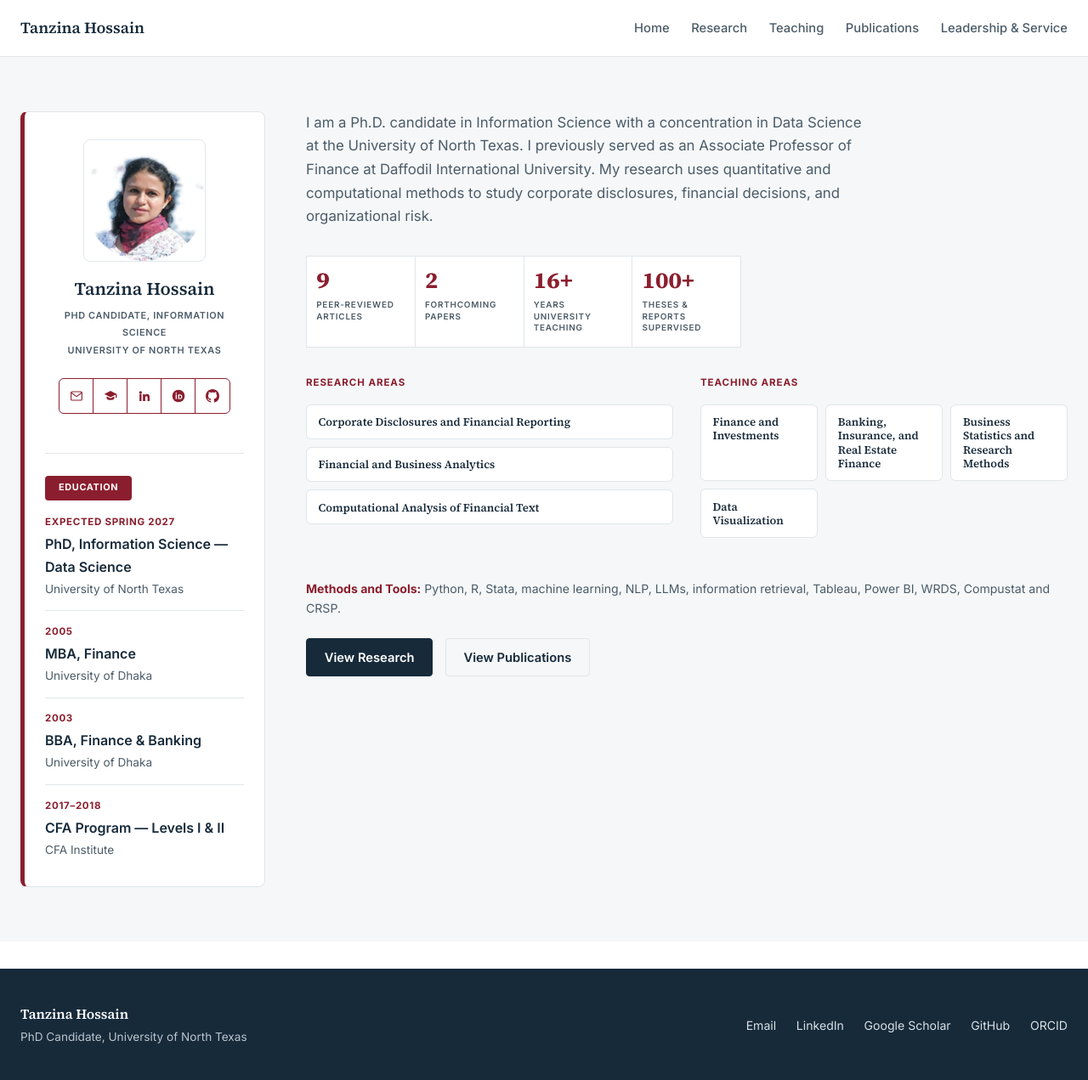
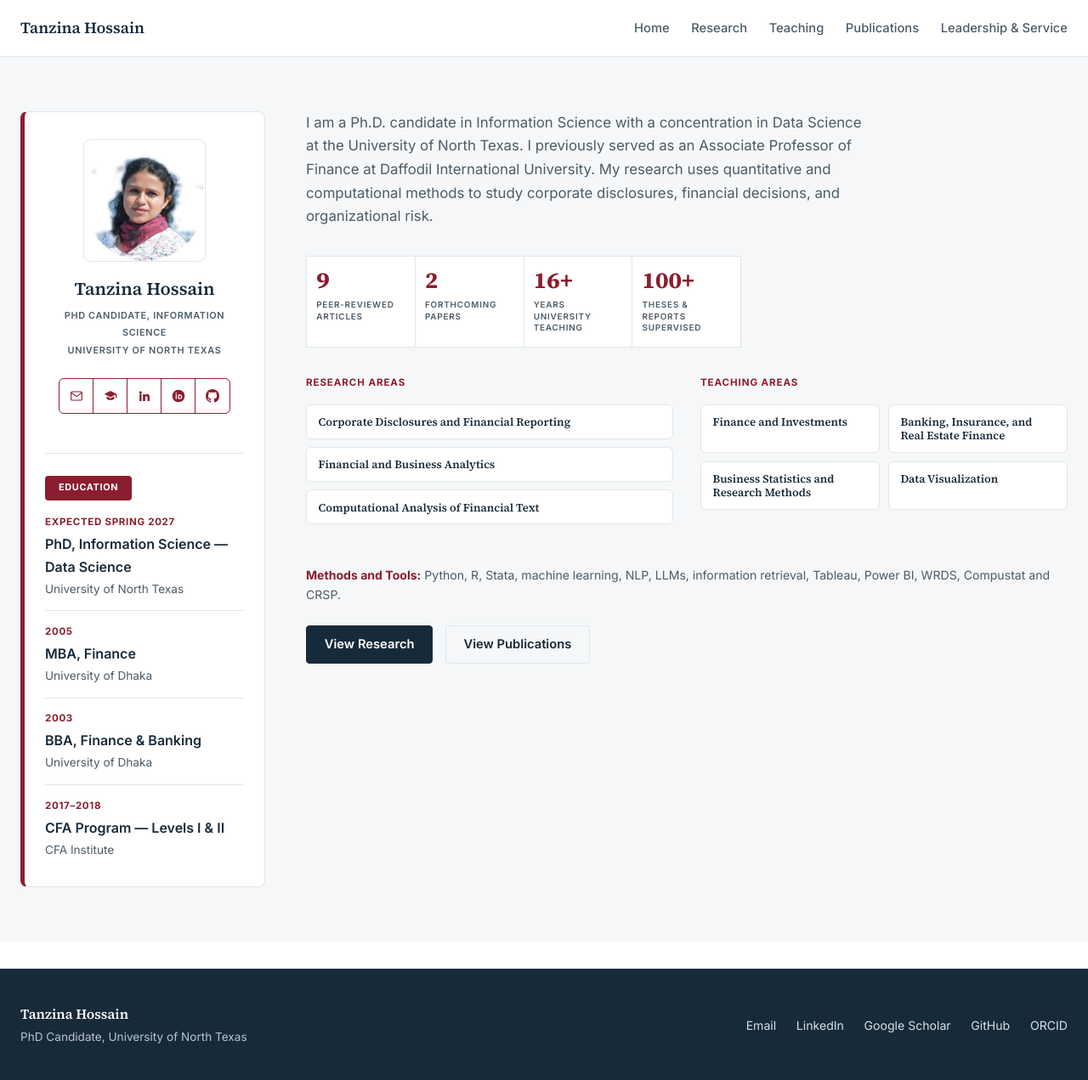
Before and after one commit to tanzinahossain/tanzinahossain.github.io, a Jekyll site: the page built from index.html, in a window 1280 px wide. Shown: the whole page at 85% size. Built offline with Jekyll 4.4.1, drawn with Linux system fonts in a browser that asks for light colours.

Commit message:
Set Home Teaching Areas grid to 2x2 for more text room per card
Co-Authored-By: Claude Sonnet 5 <noreply@anthropic.com>

```diff
--- a/index.html
+++ b/index.html
@@ -84,7 +84,7 @@ description: Finance educator and computational business researcher — corporat
         </div>
         <div>
           <div class="group-label" style="margin-top:2rem">Teaching Areas</div>
-          <div class="mini-card-grid">
+          <div class="mini-card-grid" style="grid-template-columns:1fr 1fr">
             <div class="mini-card"><h3>Finance and Investments</h3></div>
             <div class="mini-card"><h3>Banking, Insurance, and Real Estate Finance</h3></div>
             <div class="mini-card"><h3>Business Statistics and Research Methods</h3></div>
```
